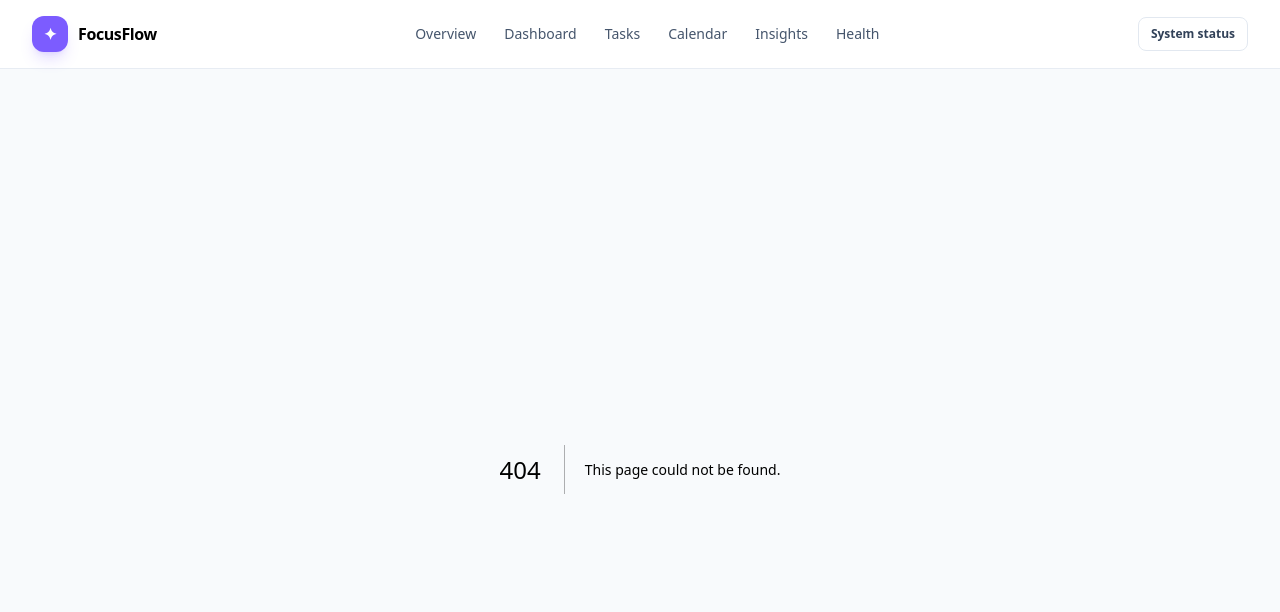
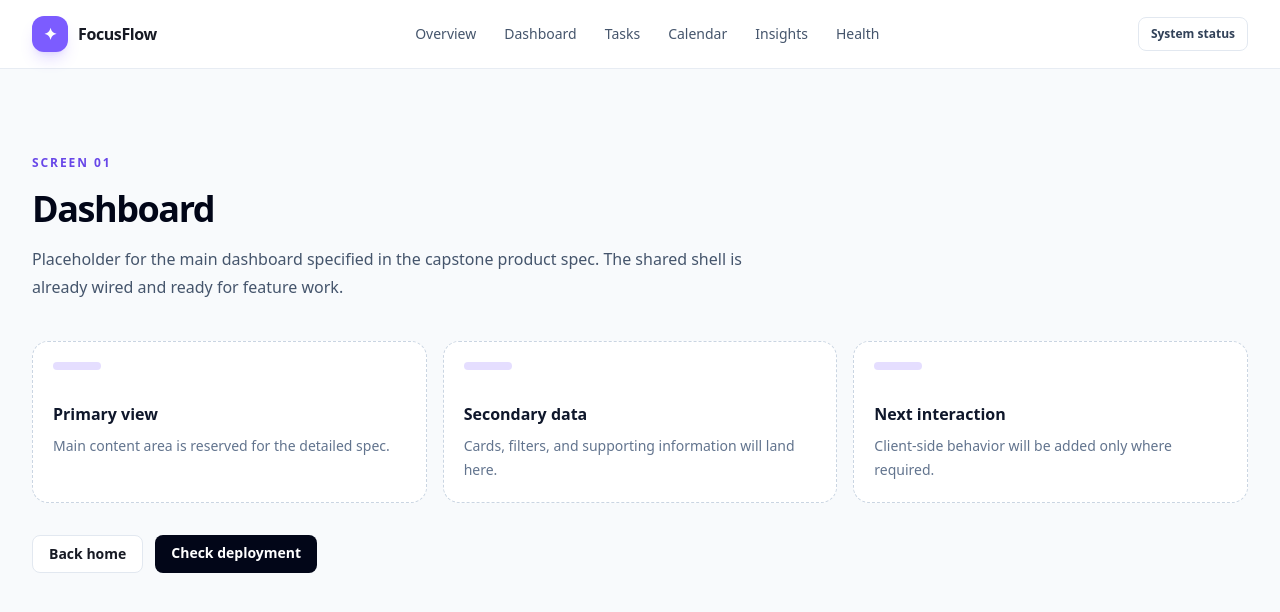
Before and after one commit to VegirajuMahaveerVarma/frontend-ai-internship-week3A, a Next.js app: page /dashboard in a window 1280 px wide. Before the commit this address had no page. Shown: the top 612 px of the page. Built offline with nearby package versions, Linux system fonts and the light colour scheme.

Commit message:
Build Week 3 capstone skeleton

```diff
--- /dev/null
+++ b/app/dashboard/page.tsx
@@ -0,0 +1,4 @@
+import Placeholder from "@/components/Placeholder";
+export default function DashboardPage() {
+  return <Placeholder eyebrow="Screen 01" title="Dashboard" description="Placeholder for the main dashboard specified in the capstone product spec. The shared shell is already wired and ready for feature work." />;
+}
```
